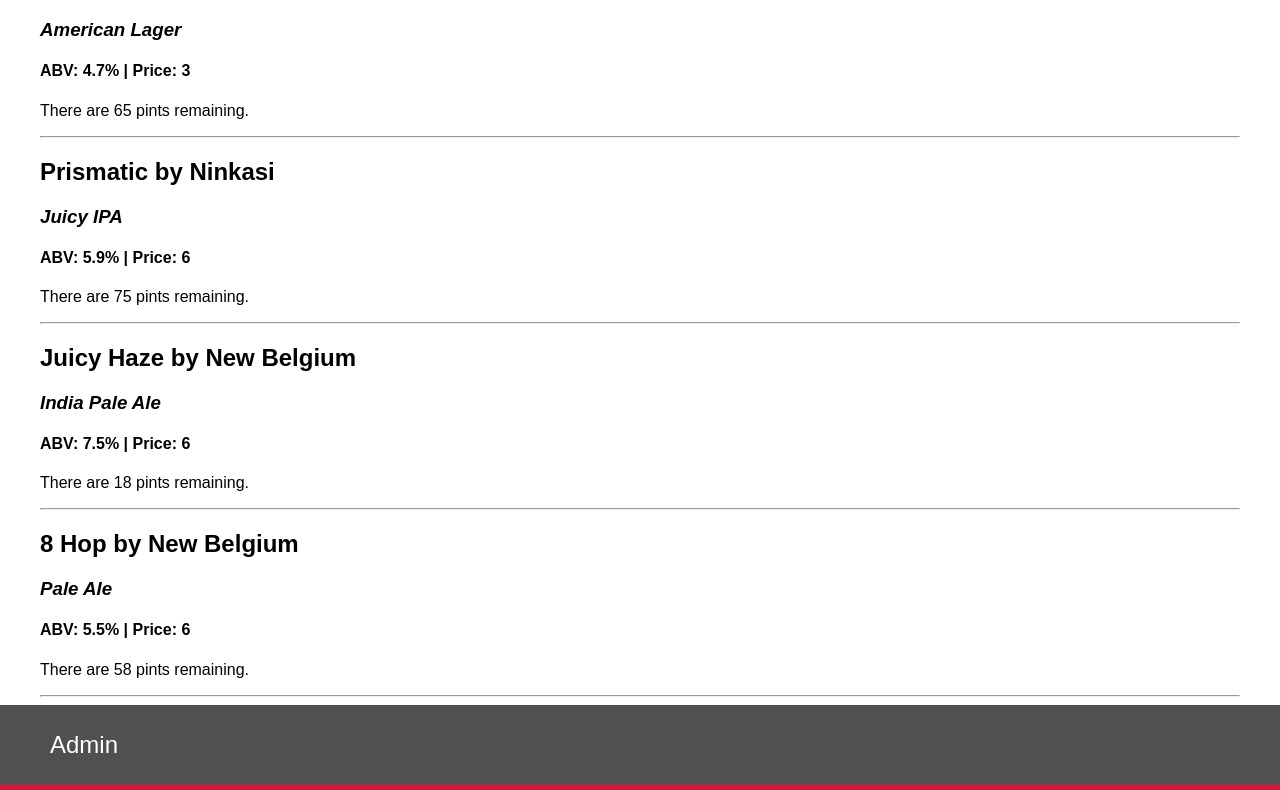
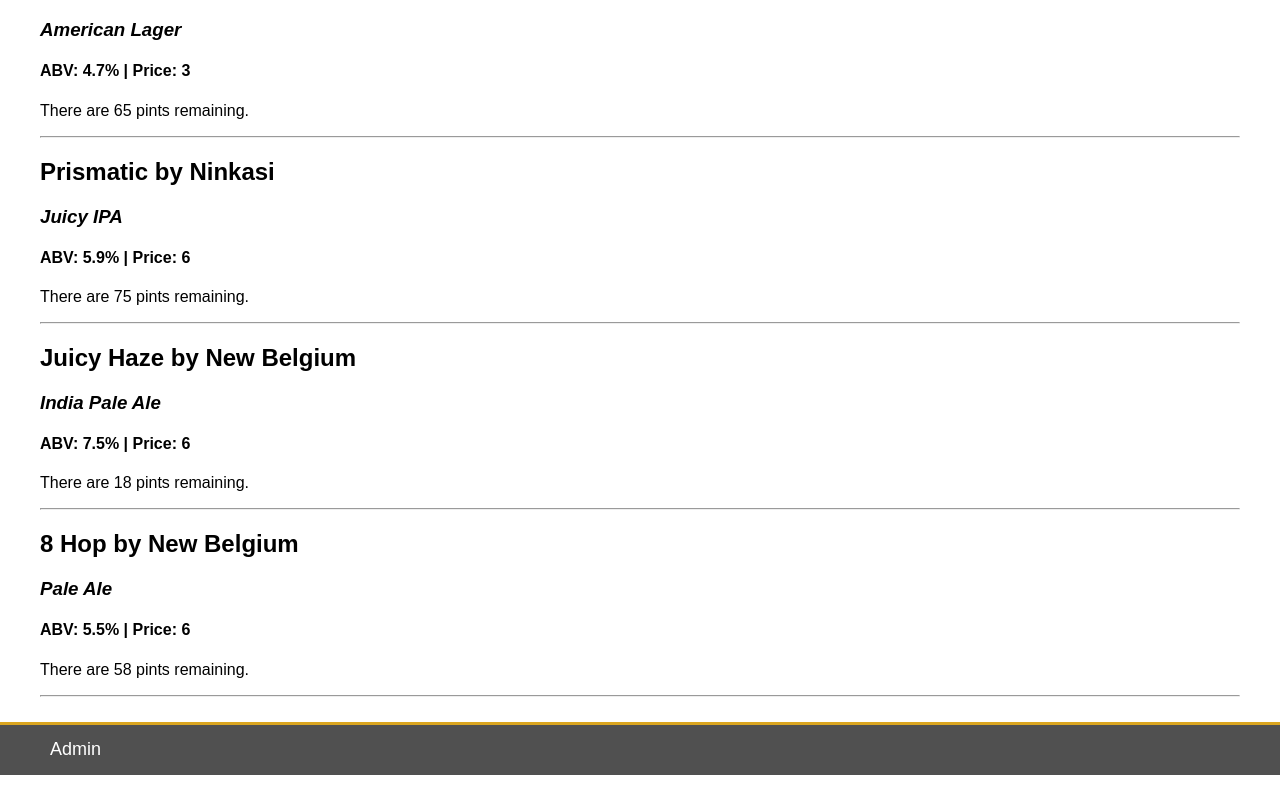
Before and after one commit to ellymaimon/tap-room-react, a React app: page /#/admin in a window 1280 px wide. Shown: the part 736-1526 px from the top of the page. Built offline with nearby package versions, Linux system fonts and the light colour scheme.

Commit message:
Change styles in footer

```diff
--- a/src/components/Footer.jsx
+++ b/src/components/Footer.jsx
@@ -6,7 +6,7 @@ function Footer(){
     textDecoration: "none",
     color: "white",
     marginLeft: "50px",
-    fontSize: "24px"
+    fontSize: "18px"
   }
   return (
     <div className="nav">
@@ -15,12 +15,13 @@ function Footer(){
           text-align: center;
         }
         .nav {
-          height: 80px;
+          height: 50px;
           background-color: #505050;
           color: white;
           display: flex;
           align-items: center;
-          border-bottom: 5px solid crimson;
+          border-top: 3px solid goldenrod;
+          margin-top: 25px;
         }
       `}</style>
 
```
